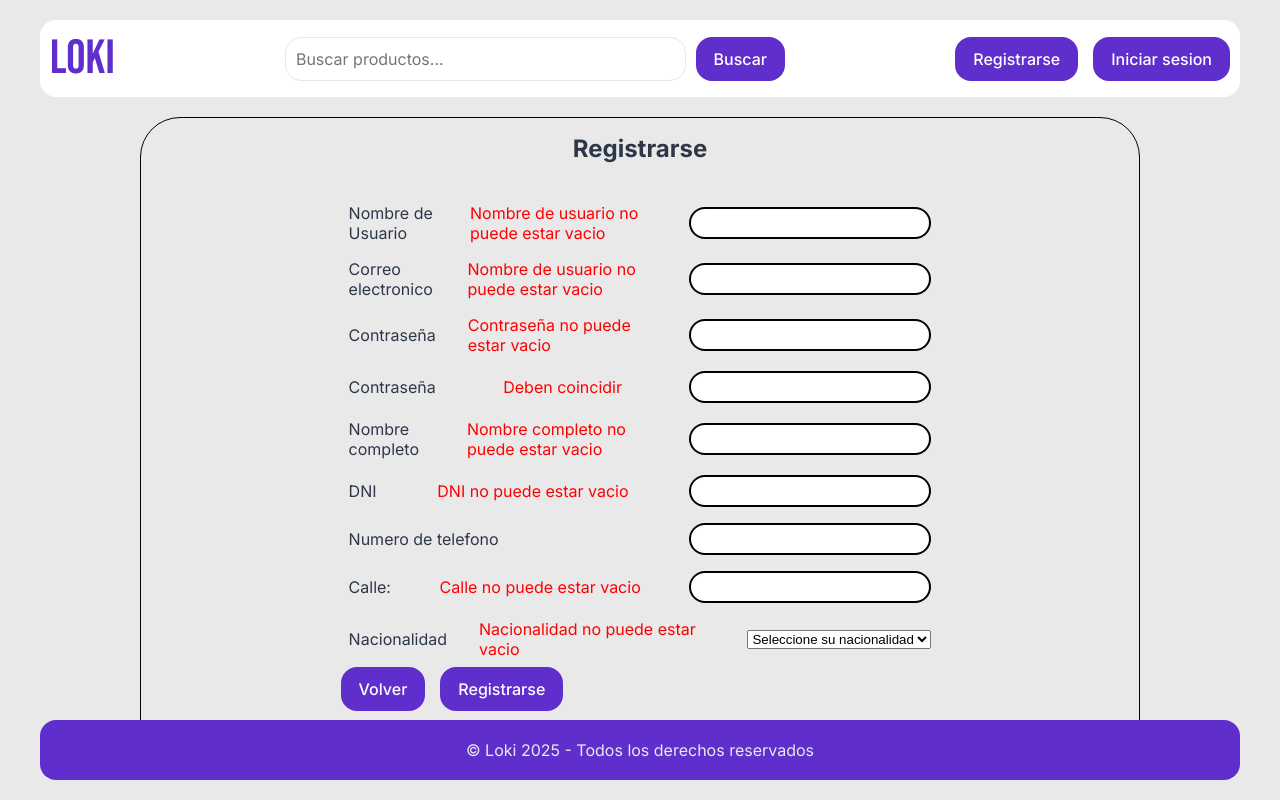
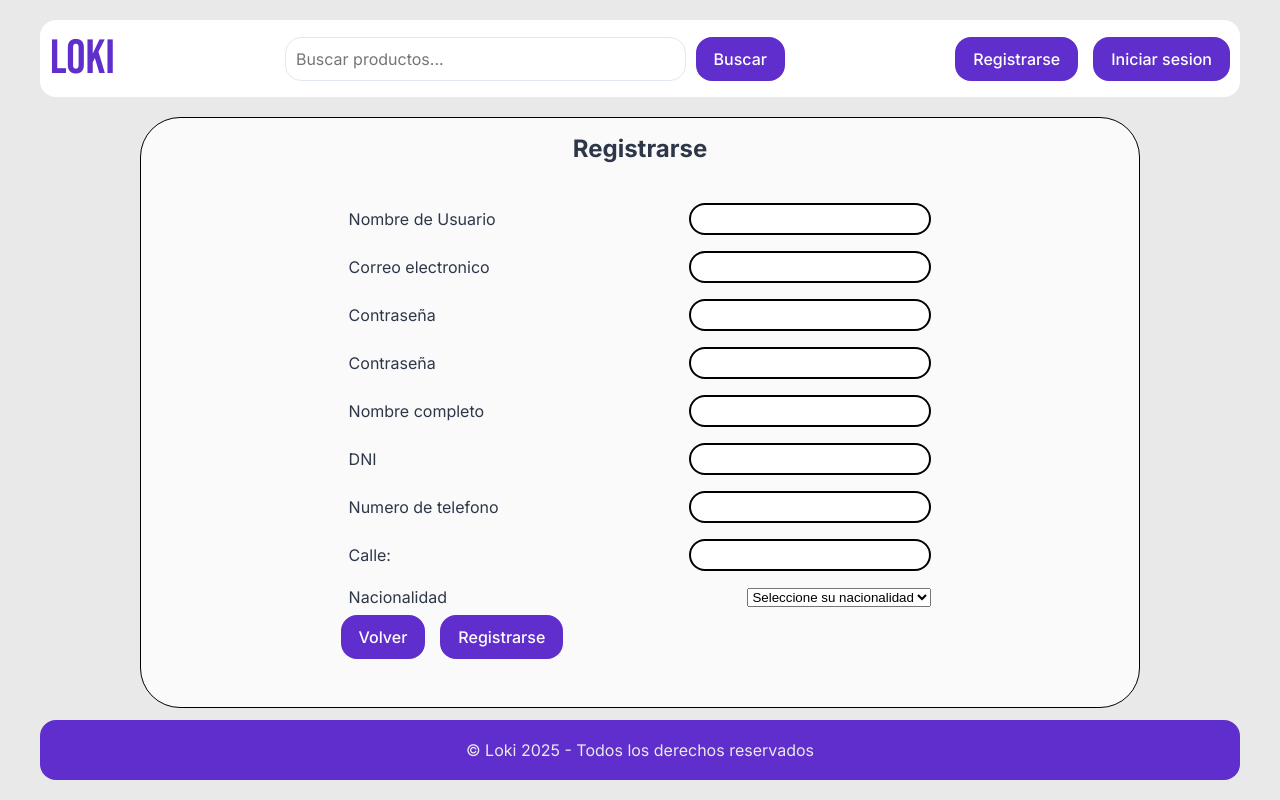
Before and after one commit to diemaidana/loki, an Angular app in the folder frontend/: page /sign-up in a window 1280 px wide. Built offline with nearby package versions, Linux system fonts and the light colour scheme.

Commit message:
fix/user-form(styles and validators.)

```diff
--- a/frontend/src/app/pages/user-form/user-form.css
+++ b/frontend/src/app/pages/user-form/user-form.css
@@ -1,4 +1,5 @@
 .form-container{
+    background-color: var(--container-color);
     border: 1px solid black;
     border-radius: 5vh;
     display: flex;
--- a/frontend/src/app/pages/user-form/user-form.html
+++ b/frontend/src/app/pages/user-form/user-form.html
@@ -4,21 +4,21 @@
     <form [formGroup]="formSignUp" (ngSubmit)="handleSubmit()">
         <div class="form-field">
             <label for="username">Nombre de Usuario</label>
-            @if(username.invalid){
+            @if(username.invalid && username.touched){
                 <span class="errorMessageForm">Nombre de usuario no puede estar vacio</span>
             }
             <input type="text" name="username" id="username" formControlName="username">
         </div>
         <div class="form-field">
             <label for="email">Correo electronico</label>
-            @if(email.invalid){
+            @if(email.invalid && email.touched){
                 <span class="errorMessageForm">Nombre de usuario no puede estar vacio</span>
             }
             <input type="email" name="email" id="email" formControlName="email">
         </div>
         <div class="form-field">
             <label for="password">Contraseña</label>
-            @if(password.invalid){
+            @if(password.invalid && password.touched){
                 <span class="errorMessageForm">Contraseña no puede estar vacio</span>
             }
             <input type="password" name="password" id="password"
@@ -26,21 +26,21 @@
         </div>
         <div class="form-field">
             <label for="repassword">Contraseña</label>
-            @if(repassword.invalid){
+            @if(repassword.invalid && repassword.touched){
                 <span class="errorMessageForm">Deben coincidir</span>
             }
             <input type="password" name="repassword" id="repassword" formControlName="repassword">
         </div>
         <div class="form-field">
             <label for="fullName">Nombre completo</label>
-            @if(fullName.invalid){
+            @if(fullName.invalid && fullName.touched){
                 <span class="errorMessageForm">Nombre completo no puede estar vacio</span>
             }
             <input type="text" name="fullName" id="fullName" formControlName="fullName">
         </div>
         <div class="form-field">
             <label for="DNI">DNI</label>
-            @if(DNI.invalid){
+            @if(DNI.invalid && DNI.touched){
                 <span class="errorMessageForm">DNI no puede estar vacio</span>
             }
             <input type="text" name="DNI" id="DNI" formControlName="DNI">
@@ -51,14 +51,14 @@
         </div>
         <div class="form-field">
             <label for="address">Calle: </label>
-            @if(address.invalid){
+            @if(address.invalid && address.touched){
                 <span class="errorMessageForm">Calle no puede estar vacio</span>
             }
             <input type="text" name="address" id="address" formControlName="address">
         </div>
         <div class="form-field">
             <label for="nationality">Nacionalidad</label>
-            @if(nationality.invalid){
+            @if(nationality.invalid && nationality.touched){
                 <span class="errorMessageForm">Nacionalidad no puede estar vacio</span>
             }
             <select name="nationality" id="nationality" formControlName="nationality">
@@ -68,7 +68,7 @@
                 }
             </select>
         </div>
-        <div class="action-btns">
+        <div class="action-btns btn-margin">
             <button (click)="navigateTo()" class="btn btn-primary">Volver</button>
             <button type="submit" class="btn btn-primary">Registrarse</button>
         </div>
```
